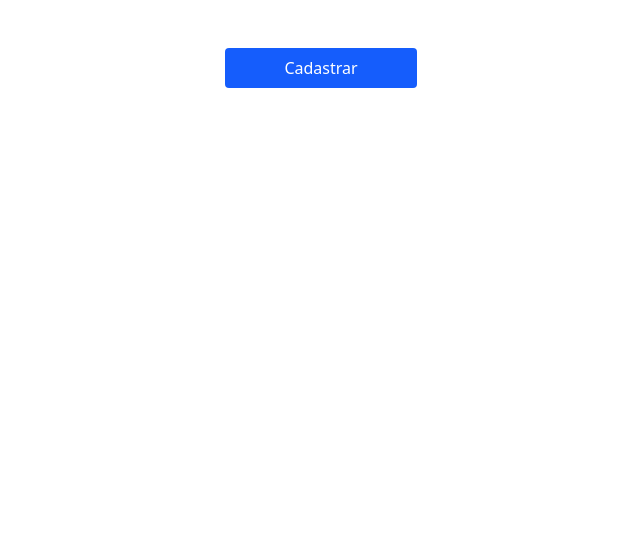
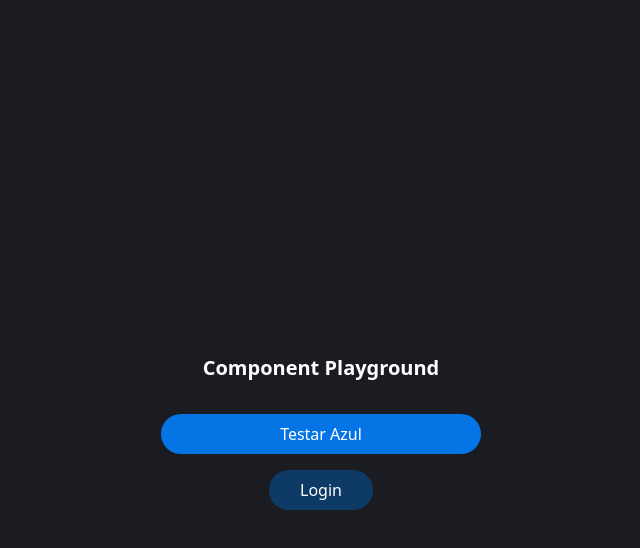
Before and after one commit to Luanpaacheco/Desafio, a React (Vite) app in the folder FrontEnd/desafioFrontEnd/: page / in a window 1280 px wide. Shown: the top 548 px of the page, without its empty margins (319-959 px from the left). Built offline with nearby package versions, Linux system fonts and the light colour scheme.

Commit message:
feat: creating test page and updating custom button

```diff
--- a/FrontEnd/desafioFrontEnd/package.json
+++ b/FrontEnd/desafioFrontEnd/package.json
@@ -13,12 +13,14 @@
     "@tailwindcss/postcss": "^4.1.7",
     "@tailwindcss/vite": "^4.1.7",
     "react": "^19.1.0",
-    "react-dom": "^19.1.0"
+    "react-dom": "^19.1.0",
+    "react-router-dom": "^7.6.0"
   },
   "devDependencies": {
     "@eslint/js": "^9.25.0",
     "@types/react": "^19.1.2",
     "@types/react-dom": "^19.1.2",
+    "@types/react-router-dom": "^5.3.3",
     "@vitejs/plugin-react": "^4.4.1",
     "autoprefixer": "^10.4.21",
     "eslint": "^9.25.0",
--- a/FrontEnd/desafioFrontEnd/src/App.tsx
+++ b/FrontEnd/desafioFrontEnd/src/App.tsx
@@ -2,22 +2,16 @@ import { useState } from "react";
 import reactLogo from "./assets/react.svg";
 import viteLogo from "/vite.svg";
 import "./App.css";
-import { CustomButton } from "./components/CustomButton"; // ajuste o caminho se necessário
+import { BrowserRouter, Routes, Route } from "react-router-dom";
+import ComponentTestPage from "./pages/ComponentTestPage";
 
 const App = () => {
-  const handleClick = () => {
-    alert("Botão clicado!");
-  };
-
   return (
-    <div className="p-4 flex flex-col items-center">
-      <CustomButton
-        text="Cadastrar"
-        color="blue"
-        width="w-full sm:w-48"
-        onClick={handleClick}
-      />
-    </div>
+    <BrowserRouter>
+      <Routes>
+        <Route path="/" element={<ComponentTestPage />} />
+      </Routes>
+    </BrowserRouter>
   );
 };
 
--- a/FrontEnd/desafioFrontEnd/src/components/CustomButton.tsx
+++ b/FrontEnd/desafioFrontEnd/src/components/CustomButton.tsx
@@ -3,22 +3,20 @@ import React from "react";
 
 interface CustomButtonProps {
   text: string;
-  color?: "blue" | "green" | "red" | "gray"; // você pode expandir
+  color?: "blue" | "darkBlue";
   width?: string;
   onClick?: () => void;
 }
 
 const colorClasses: Record<string, string> = {
-  blue: "bg-blue-600 hover:bg-blue-700",
-  green: "bg-green-600 hover:bg-green-700",
-  red: "bg-red-600 hover:bg-red-700",
-  gray: "bg-gray-600 hover:bg-gray-700",
+  blue: "bg-[#0575E6] hover:bg-[#0466C8]",
+  darkBlue: "bg-[#0D3B66] hover:bg-[#145d8a]",
 };
 
 export const CustomButton: React.FC<CustomButtonProps> = ({
   text,
   color = "blue",
-  width = "w-full sm:w-40",
+  width = "'w-full sm:w-64 md:w-80 lg:w-96'",
   onClick,
 }) => {
   return (
@@ -28,7 +26,12 @@ export const CustomButton: React.FC<CustomButtonProps> = ({
       className={`
         ${width}
         ${colorClasses[color]}
-        text-white font-medium py-2 px-4 rounded transition-colors duration-300
+        cursor-pointer
+        text-white
+        font-medium
+        py-2 px-4
+        rounded-full
+        transition-colors duration-300
       `}
     >
       {text}
--- a/FrontEnd/desafioFrontEnd/src/index.css
+++ b/FrontEnd/desafioFrontEnd/src/index.css
@@ -1 +1,6 @@
 @import "tailwindcss";
+
+body {
+  @apply bg-[#1B1C22] text-white;
+  box-sizing: border-box;
+}
--- /dev/null
+++ b/FrontEnd/desafioFrontEnd/src/pages/ComponentTestPage.tsx
@@ -0,0 +1,29 @@
+import React from "react";
+import { CustomButton } from "../components/CustomButton";
+
+const ComponentTestPage = () => {
+  return (
+    <div className="h-screen flex flex-col gap-4 items-center justify-center">
+      <h1 className="text-xl font-bold mb-4 text-white">
+        Component Playground
+      </h1>
+
+      <CustomButton
+        text="Testar Azul"
+        color="blue"
+        onClick={() => console.log("clicou azul")}
+      />
+
+      <CustomButton
+        text="Login"
+        color="darkBlue"
+        width="w-26"
+        onClick={() => alert("login")}
+      />
+
+      {/* Adicione mais testes aqui */}
+    </div>
+  );
+};
+
+export default ComponentTestPage;
```
Also changed, not shown: FrontEnd/desafioFrontEnd/src/components/CustomInput.tsx (added), FrontEnd/desafioFrontEnd/src/components/DefaultInput.tsx (deleted), 1 other file (tests, documents, lock files or other folders).
